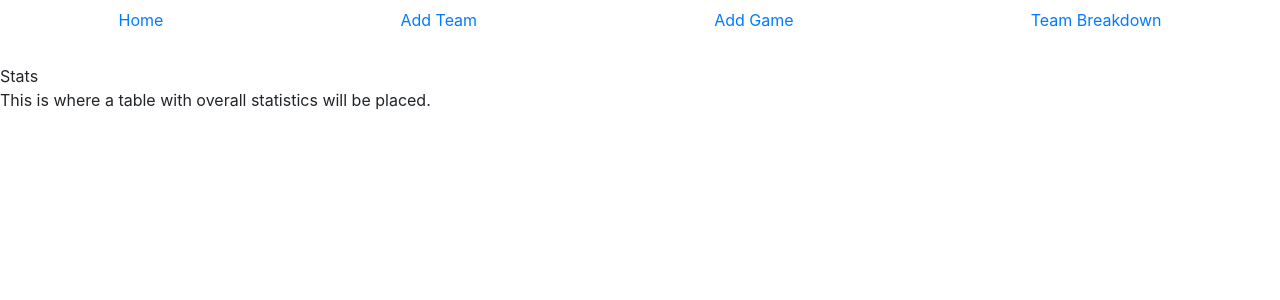
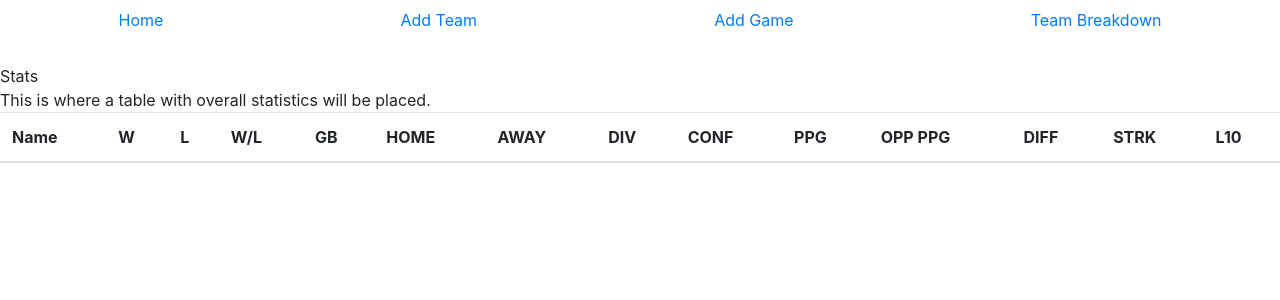
Before and after one commit to dasanidaniel/Computer-Science-ICS4U-2021, a Vue app in the folder mevnproject/: page / in a window 1280 px wide. Shown: the top 300 px of the page. Built offline with nearby package versions, Linux system fonts and the light colour scheme.

Commit message:
added html info to components

```diff
--- a/mevnproject/src/App.vue
+++ b/mevnproject/src/App.vue
@@ -27,7 +27,7 @@
 
 
 export default {
-
+  name: 'app'
 }
 </script>
 
--- a/mevnproject/src/components/NewTeam.vue
+++ b/mevnproject/src/components/NewTeam.vue
@@ -1,17 +1,36 @@
  <template>
- <div >
-   <div >
-     <div >
-       <div >New Team</div>
-
-       <div >
-         This is where New teams will be inputted.
+  <div>
+    <div>
+      <h1>New Team</h1>
+    </div>
+    <form @submit.prevent="addTeam">
+      <div class="row">
+        <div class="col-md-6">
+          <div class="form-group">
+            <label>Team Name:</label>
+            <input type="text" class="form-control" v-model="team.name" />
           </div>
         </div>
       </div>
+
+      <br />
+      <div class="form-group">
+        <button class="btn btn-primary">Create</button>
+      </div>
+    </form>
   </div>
 </template>
  <script>
 export default {
- }
+  data() {
+    return {
+      team: {},
+    };
+  },
+  methods: {
+    addTeam() {
+      console.log(this.team);
+    },
+  },
+};
 </script>
--- a/mevnproject/src/components/Stats.vue
+++ b/mevnproject/src/components/Stats.vue
@@ -5,13 +5,45 @@
        <div >Stats</div>
 
        <div >
-         This is where a table with overall statistics will be placed.
-       </div>
+         This is where a table with overall statistics will be placed.       </div>
+     <div>
+         <table class="table table-hover">
+            <thead>
+            <tr>
+              <th>Name</th>
+              <th>W</th>
+              <th>L</th>
+              <th>W/L</th>
+              <th>GB</th>
+              <th>HOME</th>
+              <th>AWAY</th>
+              <th>DIV</th>
+              <th>CONF</th>
+              <th>PPG</th>
+              <th>OPP PPG</th>
+              <th>DIFF</th>
+              <th>STRK</th>
+              <th>L10</th>
+
+            </tr>
+            </thead>
+            <tbody>
+               <!-- <tr v-for="team in teams" :key="post._id">
+                  <td>{{ post.title }}</td>
+                  <td>{{ post.body }}</td>
+                  <td>{{ post.author }}</td>
+                  <td><router-link :to="{name: 'edit', params: { id: post._id }}" class="btn btn-primary">Edit</router-link></td>
+                  <td><button v-on:click= deletePost(post._id) class="btn btn-danger">Delete</button>
+
+                  </td>
+        -->
+            </tbody>
+         </table>
+        </div>
      </div>
    </div>
  </div>
  </template>
  <script>
- export default {
- }
- </script>
+export default {};
+</script>
```
Lines whose indentation alone changed are shown as unchanged.
